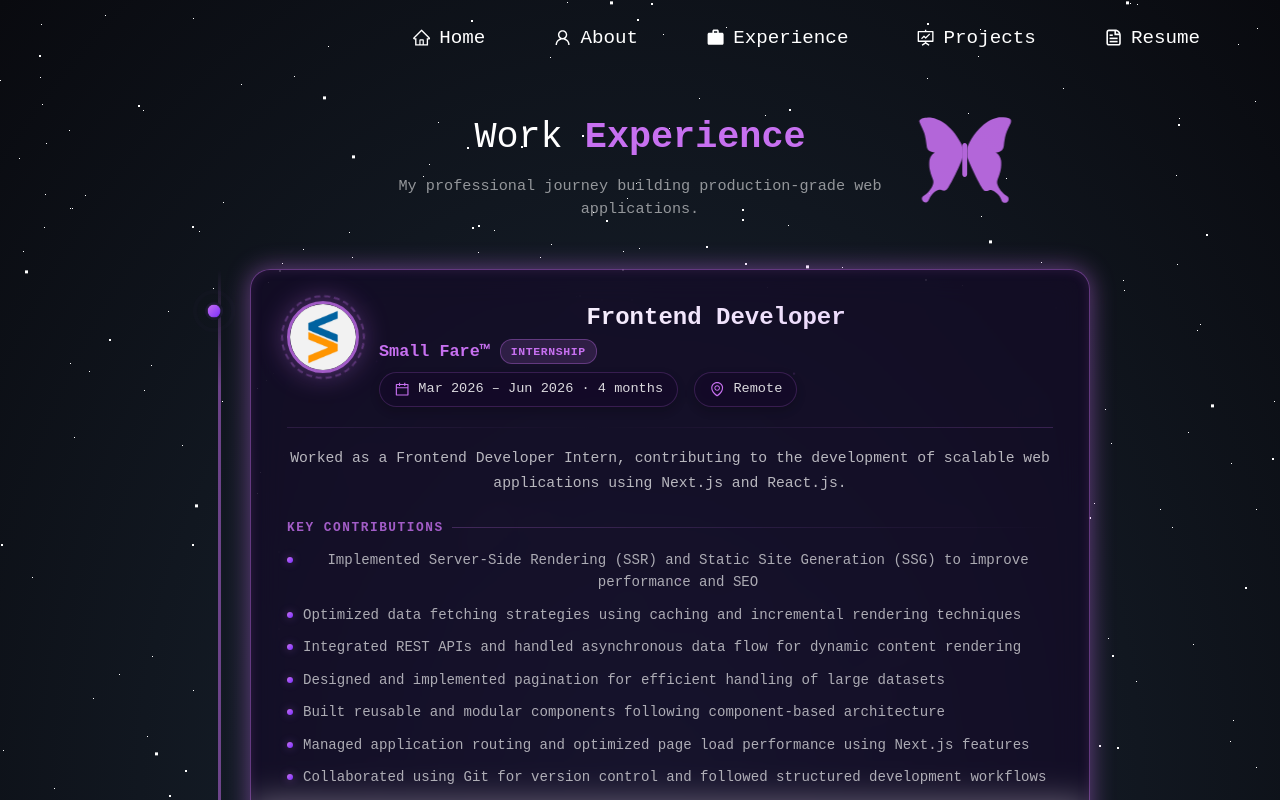
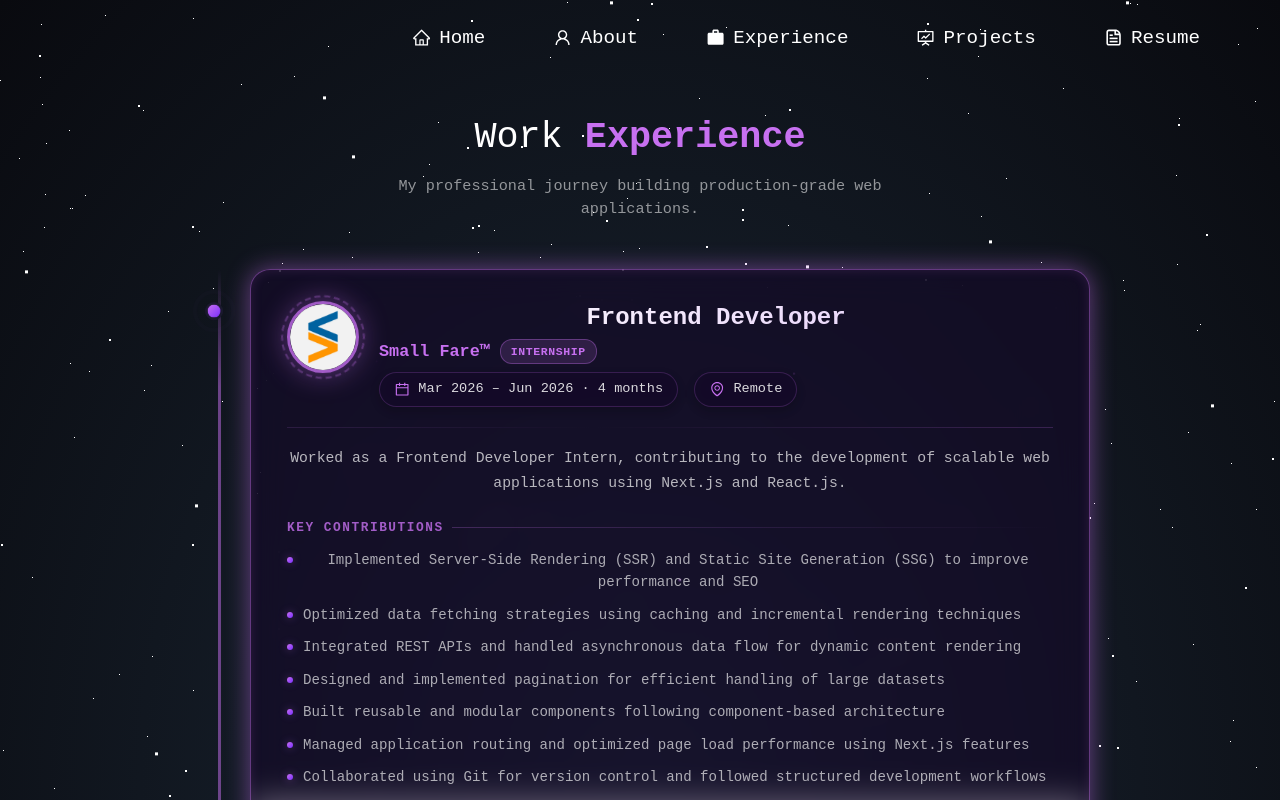
Before and after one commit to rajatmaurya-cs/Portfolio_Site, a Next.js app: page /experience in a window 1280 px wide. Shown: the top 800 px of the page. Built offline with nearby package versions, Linux system fonts and the light colour scheme; a web font is replaced by a local one.

Commit message:
clean: remove butterfly component entirely from codebase

```diff
--- a/components/butterfly.jsx
+++ /dev/null
@@ -1,116 +0,0 @@
-import React from 'react';
-import styled from 'styled-components';
-
-const Butterfly = () => {
-  return (
-    <StyledWrapper>
-      <div className="loader">
-        <svg viewBox="0 0 18.528 35.424" version="1.1" y={0} x={0} height={369} width={193} xmlns="http://www.w3.org/2000/svg">
-          <path d="M3.358 35.05c.435-.175.646-.408.861-.95.374-.94.698-1.52 1.145-2.05.78-.92 1.757-1.638 2.666-1.957.603-.212.9-.204 1.505.041.843.343 1.597.25 2.062-.254.95-1.029 3.95-6.873 5.841-11.376.869-2.07.831-1.882.797-3.962-.034-2.106-.024-2.064-.927-3.887-1.639-3.31-4.426-6.582-7.147-8.392C8.71 1.298 6.715.504 5.296.328c-.718-.09-2.465-.001-3.183.16C.943.752.279 1.268.279 1.917c0 .119.437 1.136.97 2.26.533 1.126 1.044 2.291 1.135 2.591.334 1.106.776 3.567.945 5.27.065.652.357 1.286.751 1.633.419.367 1.351.786 1.964.883.286.044.534.096.553.115.018.018-.129.128-.327.244-.761.446-1.432 1.439-1.74 2.574-.216.802-.194 2.914.045 4.121.24 1.212.575 2.318 1.031 3.403.46 1.092.535 1.458.439 2.135-.223 1.575-1.958 4.03-3.489 4.937-.693.41-.885.587-1.066.98-.173.375-.185.535-.069.953.223.802 1.206 1.326 1.937 1.033z" fill="#c770f0" />
-        </svg>
-        <svg viewBox="0 0 2.4 14.4" version="1.1" y={0} x={0} height={150} width={25} xmlns="http://www.w3.org/2000/svg">
-          <path d="M2.2 13c0 .641-.447 1.16-1 1.16-.553 0-1-.519-1-1.16V1.4C.2.759.647.24 1.2.24c.553 0 1 .519 1 1.16z" fill="#c770f0" />
-        </svg>
-        <svg viewBox="0 0 18.528 35.424" version="1.1" y={0} x={0} height={369} width={193} xmlns="http://www.w3.org/2000/svg">
-          <path d="M15.105 35.155c-.42-.196-.627-.482-.902-1.253-.544-1.517-2.145-3.126-3.636-3.652-.69-.243-.887-.242-1.486.01-.617.26-1.342.278-1.798.045-.555-.283-1.76-2.262-3.476-5.708C2.628 22.232.984 18.575.455 17.144c-.236-.637-.237-.655-.237-2.485 0-2.164.01-2.209.9-4.013 1.011-2.049 2.53-4.189 4.185-5.9C7.679 2.293 9.783.995 12.49.313c.782-.197 1.554-.236 2.695-.137 1.619.14 2.38.38 2.882.909.21.22.246.321.243.684-.002.373-.122.67-.959 2.395-1.277 2.63-1.59 3.806-2.035 7.63-.111.951-.316 1.426-.809 1.87-.52.47-1.306.807-2.165.928l-.391.054.35.224c.897.574 1.58 1.674 1.834 2.956.193.969.12 2.791-.164 4.15-.222 1.061-.696 2.518-1.12 3.443-.336.735-.411 1.584-.203 2.3.505 1.738 2.056 3.692 3.736 4.705.693.417.938.83.874 1.476-.104 1.071-1.193 1.706-2.153 1.256z" fill="#c770f0" />
-        </svg>
-      </div>
-    </StyledWrapper>
-  );
-}
-
-const StyledWrapper = styled.div`
-  /* Butterfly loader created by WerlynDev in Uiverse.io*/
-
-  .loader {
-    --sizeLoader: 60px;
-    --sizeLoaderHalf: calc(var(--sizeLoader) / 2);
-    --stepBtf: calc(var(--sizeLoader) / 10);
-    display: flex;
-    position: relative;
-    flex-direction: row;
-    justify-content: center;
-    align-items: center;
-    width: var(--sizeLoader);
-    height: var(--sizeLoader);
-  }
-
-  .loader:hover {
-    cursor: progress;
-  }
-
-  .loader[anim1] {
-    animation: anim1 0.3s alternate ease-in-out infinite;
-  }
-
-  .loader:not([anim1]) {
-    right: var(--sizeLoaderHalf);
-    transform-origin: center right;
-    animation: moveAround 2s linear infinite;
-  }
-
-  .loader[showShadow] {
-    filter: drop-shadow(0 10px 10px #060606de);
-  }
-
-  .loader svg:nth-child(1) {
-    position: relative;
-    height: 100%;
-    left: 2%;
-    transform-origin: center right;
-    animation: wing 0.5s ease-in-out infinite;
-  }
-
-  .loader svg:nth-child(2) {
-    height: 50%;
-  }
-
-  .loader svg:nth-child(3) {
-    position: relative;
-    height: 100%;
-    left: -2%;
-    transform-origin: center left;
-    animation: wing 0.5s ease-in-out infinite;
-  }
-
-  @keyframes wing {
-    0% {
-      transform: rotateY(0deg);
-    }
-
-    50% {
-      transform: rotateY(60deg);
-    }
-
-    100% {
-      transform: rotateY(0deg);
-    }
-  }
-
-  @keyframes moveAround {
-    0% {
-      transform: rotate(0deg);
-    }
-
-    100% {
-      transform: rotate(360deg);
-    }
-  }
-
-  @keyframes anim1 {
-    from {
-      transform: translateY(0px);
-    }
-
-    to {
-      transform: translateY(var(--stepBtf));
-    }
-  }
-
-  /* @media (prefers-color-scheme: dark) {
-    .loader[showShadow]{
-      filter: drop-shadow(0 10px 10px #dbdbdbde);
-    }
-  } */`;
-
-export default Butterfly;
--- a/src/components/Experience/Experience.jsx
+++ b/src/components/Experience/Experience.jsx
@@ -16,7 +16,6 @@ import {
 import { FaReact, FaGitAlt } from "react-icons/fa";
 import { MdWork, MdOutlineOpenInNew } from "react-icons/md";
 import smallFareLogo from "../../Assets/smallFare.png";
-import Butterfly from "../../../components/butterfly";
 
 /* ─────────────────── Experience Data ─────────────────── */
 const experiences = [
@@ -96,10 +95,7 @@ function Experience() {
   return (
     <div className="relative pb-[30px] pt-[60px] md:pt-[100px] text-white min-h-screen">
       <Particle />
-      <div className="mx-auto max-w-6xl px-4 relative">
-        <div className="absolute top-[0px] md:top-[30px] right-[5%] md:right-[15%] opacity-90 scale-[1.2] md:scale-[1.6] z-10 hover:scale-[1.8] transition-transform duration-500 hidden md:block">
-          <Butterfly />
-        </div>
+      <div className="mx-auto max-w-6xl px-4">
         {/* ── Section Header ── */}
         <div className="mb-12 text-center relative">
           <h1 className="pb-[10px] pt-[10px] text-[2.3em] font-medium text-white">
```
